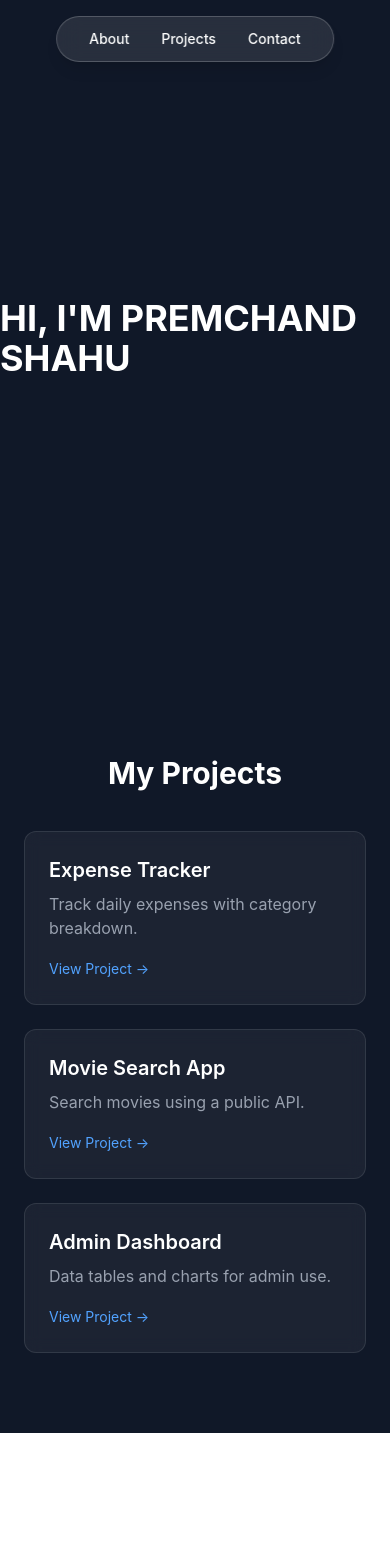
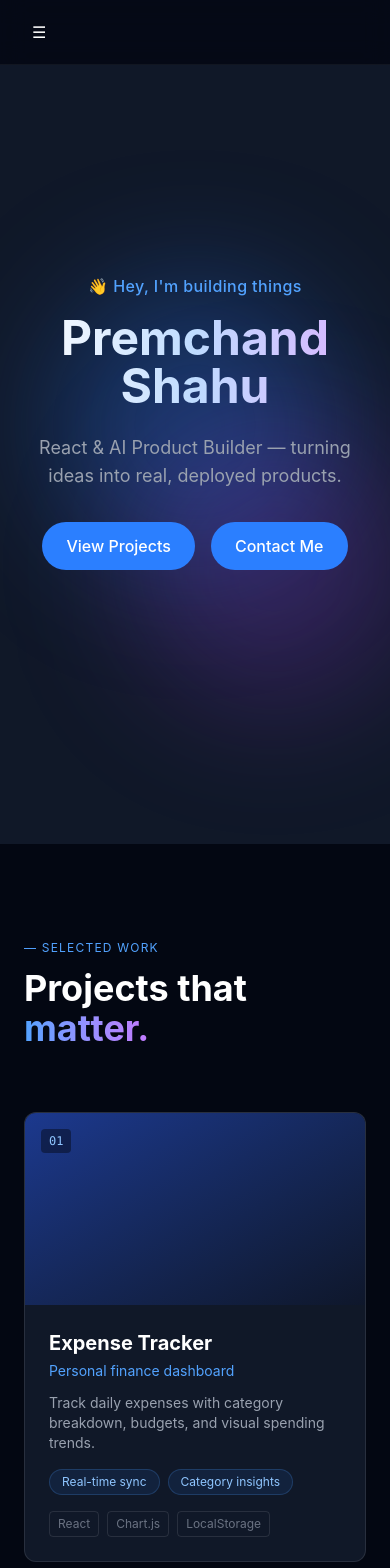
Before and after one commit to Premchand338/portfolio, a React (Vite) app: page / in a window 390 px wide. Shown: the top 1568 px of the page. Before the commit the page ends 1433 px from the top, so only its background shows below. Built offline with nearby package versions, Linux system fonts and the light colour scheme.

Commit message:
Add mobile menu with useState toggle, redesign navbar and project cards

```diff
--- a/src/App.jsx
+++ b/src/App.jsx
@@ -1,18 +1,16 @@
+import Hero from "./components/Hero";
 import Navbar from "./components/Navbar";
 import Projects from "./components/Projects";
+
 
 function App() {
   return (
     <div className="min-h-screen bg-gray-900 text-white">
       <Navbar />
-      <div className="flex items-center justify-center h-[80vh]">
-        <h1 className="text-4xl font-bold uppercase">
-          Hi, I'm Premchand Shahu
-        </h1>
-      </div>
+      <Hero />
       <Projects />
     </div>
-  );
+  )
 }
 
 export default App;
--- /dev/null
+++ b/src/components/Hero.jsx
@@ -0,0 +1,40 @@
+function Hero() {
+  return (
+    <section className="relative flex flex-col items-center justify-center h-screen px-6 overflow-hidden">
+      {/* Background glow effect */}
+      <div className="absolute top-1/3 left-1/2 -translate-x-1/2 w-72 h-72 bg-blue-500/30 rounded-full blur-3xl" />
+      <div className="absolute top-1/2 left-1/3 w-72 h-72 bg-purple-500/20 rounded-full blur-3xl" />
+
+      {/* Content */}
+      <div className="relative z-10 text-center max-w-2xl">
+        <p className="text-blue-400 font-medium mb-4 tracking-wide">
+          👋 Hey, I'm building things
+        </p>
+        <h1 className="text-5xl md:text-6xl font-bold mb-6 bg-linear-to-r from-white via-blue-200 to-purple-300 bg-clip-text text-transparent">
+          Premchand Shahu
+        </h1>
+        <p className="text-gray-400 text-lg mb-8">
+          React & AI Product Builder — turning ideas into real, deployed
+          products.
+        </p>
+        <div className="flex gap-4 justify-center">
+          <a
+            href="#projects"
+            className="px-6 py-3 bg-blue-500 hover:bg-blue-600 rounded-full font-medium transition-colors"
+          >
+            View Projects{" "}
+          </a>
+
+          <a
+            href="#contact"
+            className="px-6 py-3 bg-blue-500 hover:bg-blue-600 rounded-full font-medium transition-colors"
+          >
+            Contact Me{" "}
+          </a>
+        </div>
+      </div>
+    </section>
+  );
+}
+
+export default Hero;
--- a/src/components/Navbar.jsx
+++ b/src/components/Navbar.jsx
@@ -1,15 +1,44 @@
+import { useState } from "react"
+
 function Navbar() {
+  const [isOpen, setIsOpen] = useState(false)
+
   return (
-    <nav className="fixed top-4 left-1/2 -translate-x-1/2 z-50 flex items-center gap-8 px-8 py-3 bg-white/10 backdrop-blur-md border border-white/20 rounded-full shadow-lg">
-      <a href="#about" className="text-sm font-medium hover:text-blue-400 transition-colors">
-        About
-      </a>
-      <a href="#projects" className="text-sm font-medium hover:text-blue-400 transition-colors">
-        Projects
-      </a>
-      <a href="#contact" className="text-sm font-medium hover:text-blue-400 transition-colors">
-        Contact
-      </a>
+    <nav className="fixed top-0 left-0 w-full z-50 bg-gray-950/80 backdrop-blur-md border-b border-white/5">
+      <div className="flex items-center justify-between px-8 py-5">
+        {/* Desktop links */}
+        <div className="hidden md:flex items-center gap-8 text-xs tracking-widest text-gray-400 uppercase">
+          <a href="#work" className="hover:text-white transition-colors">Work</a>
+          <a href="#skills" className="hover:text-white transition-colors">Skills</a>
+          <a href="#about" className="hover:text-white transition-colors">About</a>
+          <a href="#contact" className="hover:text-white transition-colors">Contact</a>
+        </div>
+
+        <a
+          href="#contact"
+          className="hidden md:block text-xs font-medium px-4 py-2 border border-blue-400/50 text-blue-400 rounded hover:bg-blue-400/10 transition-colors"
+        >
+          Hire Me →
+        </a>
+
+        {/* Mobile hamburger button */}
+        <button
+          onClick={() => setIsOpen(!isOpen)}
+          className="md:hidden text-white"
+        >
+          {isOpen ? "✕" : "☰"}
+        </button>
+      </div>
+
+      {/* Mobile dropdown menu */}
+      {isOpen && (
+        <div className="md:hidden flex flex-col gap-4 px-8 pb-6 text-sm text-gray-300 uppercase tracking-widest">
+          <a href="#work" onClick={() => setIsOpen(false)}>Work</a>
+          <a href="#skills" onClick={() => setIsOpen(false)}>Skills</a>
+          <a href="#about" onClick={() => setIsOpen(false)}>About</a>
+          <a href="#contact" onClick={() => setIsOpen(false)}>Contact</a>
+        </div>
+      )}
     </nav>
   )
 }
--- a/src/components/Projects.jsx
+++ b/src/components/Projects.jsx
@@ -1,39 +1,84 @@
 const projectList = [
   {
     id: 1,
+    number: "01",
     title: "Expense Tracker",
-    description: "Track daily expenses with category breakdown.",
-    link: "#",
+    tagline: "Personal finance dashboard",
+    description:
+      "Track daily expenses with category breakdown, budgets, and visual spending trends.",
+    stats: ["Real-time sync", "Category insights"],
+    tech: ["React", "Chart.js", "LocalStorage"],
+    gradient: "from-blue-900 to-slate-900",
   },
   {
     id: 2,
+    number: "02",
     title: "Movie Search App",
-    description: "Search movies using a public API.",
-    link: "#",
-  },
-  {
-    id: 3,
-    title: "Admin Dashboard",
-    description: "Data tables and charts for admin use.",
-    link: "#",
+    tagline: "API-powered discovery",
+    description:
+      "Search and browse movies with live data, filters, and a responsive results grid.",
+    stats: ["Debounced search", "Infinite scroll"],
+    tech: ["React", "REST API", "Tailwind"],
+    gradient: "from-purple-900 to-slate-900",
   },
 ]
 
 function Projects() {
   return (
-    <section id="projects" className="px-6 py-20 bg-gray-900">
-      <h2 className="text-3xl font-bold mb-10 text-center">My Projects</h2>
-      <div className="grid grid-cols-1 sm:grid-cols-2 md:grid-cols-3 gap-6 max-w-5xl mx-auto">
+    <section id="work" className="px-6 md:px-16 py-24 bg-gray-950">
+      <p className="text-blue-400 text-xs tracking-widest uppercase mb-3">
+        — Selected Work
+      </p>
+      <h2 className="text-4xl md:text-5xl font-bold mb-16">
+        Projects that{" "}
+        <span className="bg-linear-to-r from-blue-400 to-purple-400 bg-clip-text text-transparent">
+          matter.
+        </span>
+      </h2>
+
+      <div className="grid grid-cols-1 md:grid-cols-2 gap-6">
         {projectList.map((project) => (
           <div
             key={project.id}
-            className="bg-white/5 backdrop-blur border border-white/10 p-6 rounded-xl hover:border-blue-400/50 transition-colors"
+            className="bg-gray-900 border border-white/10 rounded-xl overflow-hidden hover:border-blue-400/30 transition-colors"
           >
-            <h3 className="text-xl font-semibold mb-2">{project.title}</h3>
-            <p className="text-gray-400 mb-4">{project.description}</p>
-            <a href={project.link} className="text-blue-400 hover:underline text-sm">
-              View Project →
-            </a>
+            {/* Card header/banner */}
+            <div className={`relative h-48 bg-linear-to-br ${project.gradient} p-4`}>
+              <span className="absolute top-4 left-4 text-xs font-mono bg-black/40 px-2 py-1 rounded text-blue-300">
+                {project.number}
+              </span>
+            </div>
+
+            {/* Card body */}
+            <div className="p-6">
+              <h3 className="text-xl font-bold mb-1">{project.title}</h3>
+              <p className="text-blue-400 text-sm mb-3">{project.tagline}</p>
+              <p className="text-gray-400 text-sm mb-4">{project.description}</p>
+
+              {/* Stat badges */}
+              <div className="flex flex-wrap gap-2 mb-4">
+                {project.stats.map((stat) => (
+                  <span
+                    key={stat}
+                    className="text-xs bg-blue-500/10 text-blue-300 border border-blue-400/20 px-3 py-1 rounded-full"
+                  >
+                    {stat}
+                  </span>
+                ))}
+              </div>
+
+              {/* Tech tags */}
+              <div className="flex flex-wrap gap-2">
+                {project.tech.map((tech) => (
+                  <span
+                    key={tech}
+                    className="text-xs text-gray-500 border border-white/10 px-2 py-1 rounded"
+                  >
+                    {tech}
+                  </span>
+                ))}
+              </div>
+            </div>
           </div>
         ))}
       </div>
```
